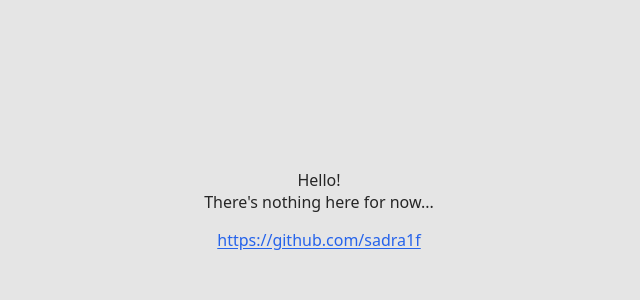
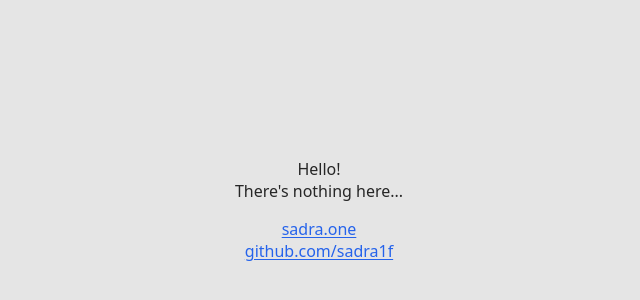
Before and after one commit to sadra1f/sadra1f.github.io, a plain HTML site: page index.html in a window 1280 px wide. Shown: the part 222-522 px from the top of the page, without its empty margins (321-961 px from the left). Drawn offline with Linux system fonts and the light colour scheme.

Commit message:
Update text and links

```diff
--- a/index.html
+++ b/index.html
@@ -97,10 +97,13 @@
       <p>
         Hello!
         <br />
-        There's nothing here for now...
+        There's nothing here...
       </p>
       <div>
-        <a href="https://github.com/sadra1f">https://github.com/sadra1f</a>
+        <a href="https://sadra.one">sadra.one</a>
+      </div>
+      <div>
+        <a href="https://github.com/sadra1f">github.com/sadra1f</a>
       </div>
     </div>
   </body>
```
